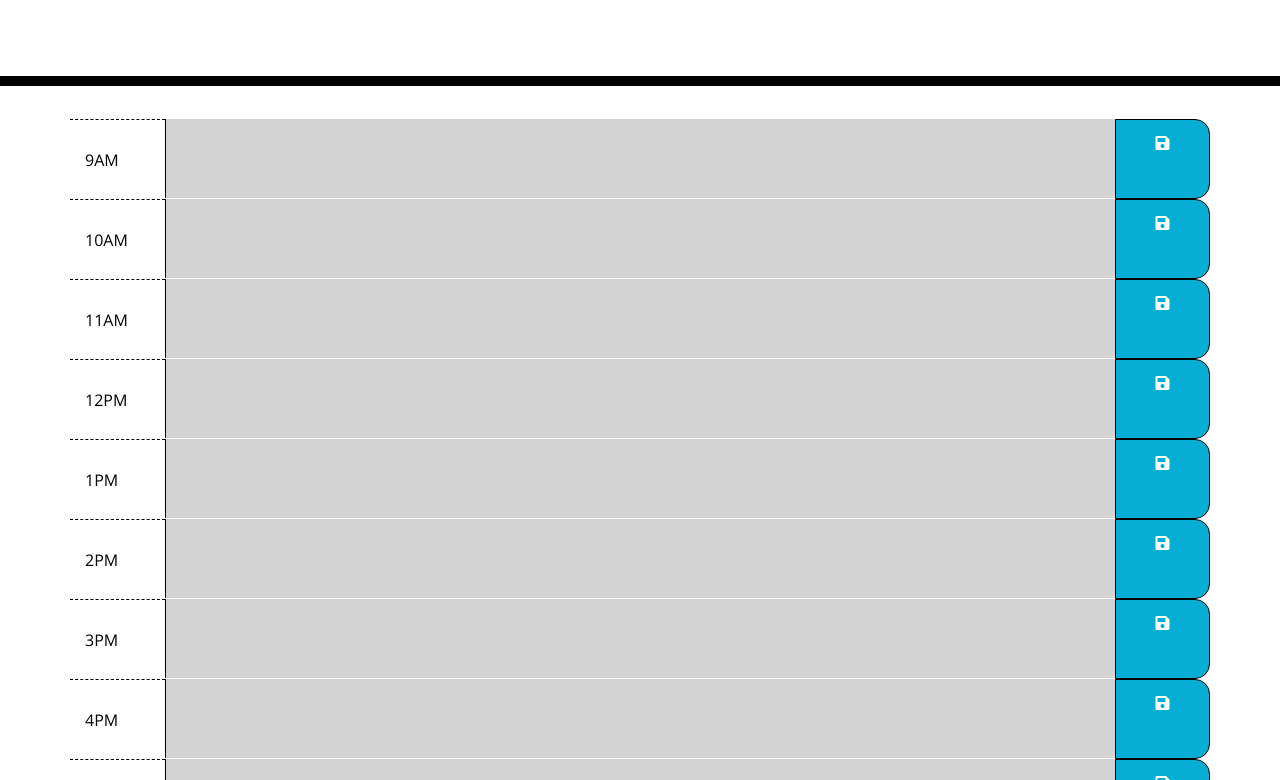
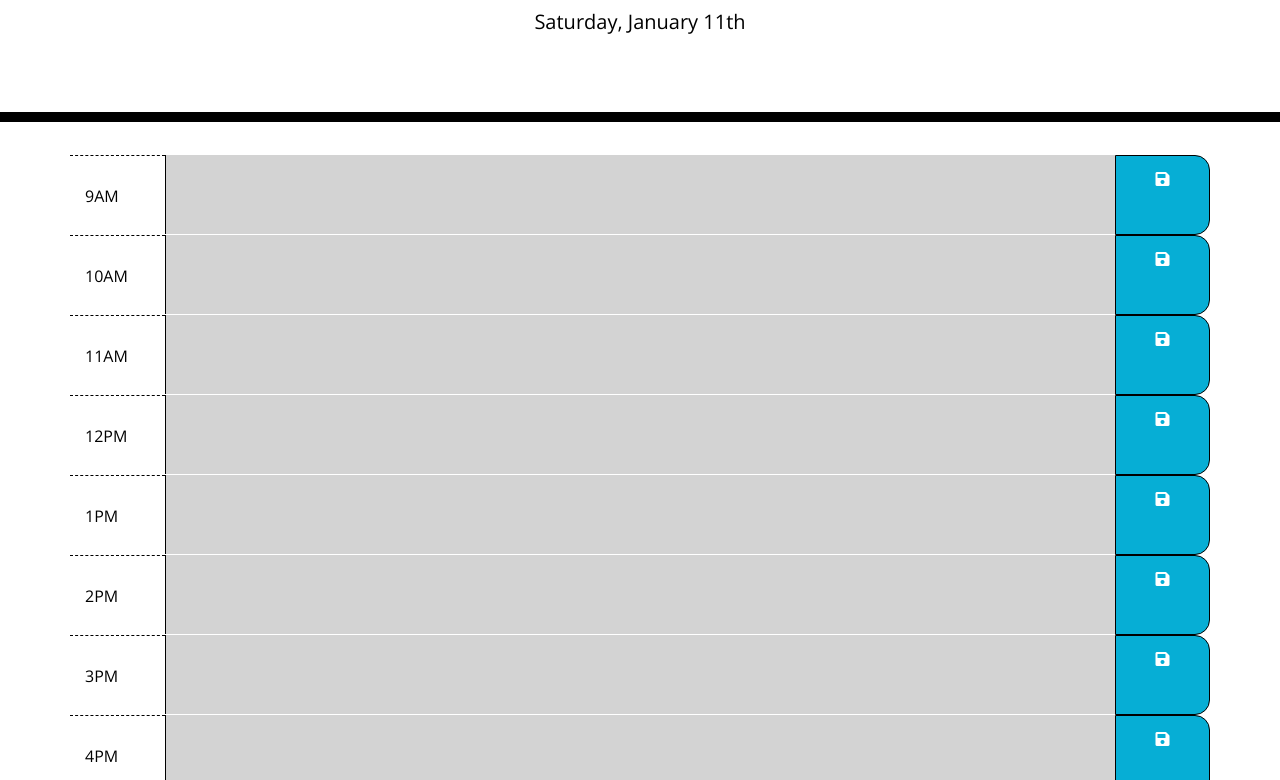
Before and after one commit to jackmarkwalter3/homework5, a plain HTML site: page index.html in a window 1280 px wide. Shown: the part 182-962 px from the top of the page. Drawn offline with nearby package versions, Linux system fonts and the light colour scheme.

Commit message:
display today's date

```diff
--- a/index.html
+++ b/index.html
@@ -118,5 +118,6 @@
 
     <script src="https://code.jquery.com/jquery-3.4.1.min.js"></script>
     <script src="https://cdnjs.cloudflare.com/ajax/libs/moment.js/2.24.0/moment.min.js"></script>
+    <script src="script.js"></script>
   </body>
 </html>
--- /dev/null
+++ b/script.js
@@ -0,0 +1,5 @@
+var weekDay = moment([]).format("dddd");
+var month = moment([]).format("MMMM");
+var dayOfMonth = moment([]).format("Do");
+
+$("#currentDay").text(weekDay + ", " + month + " " + dayOfMonth)
```
